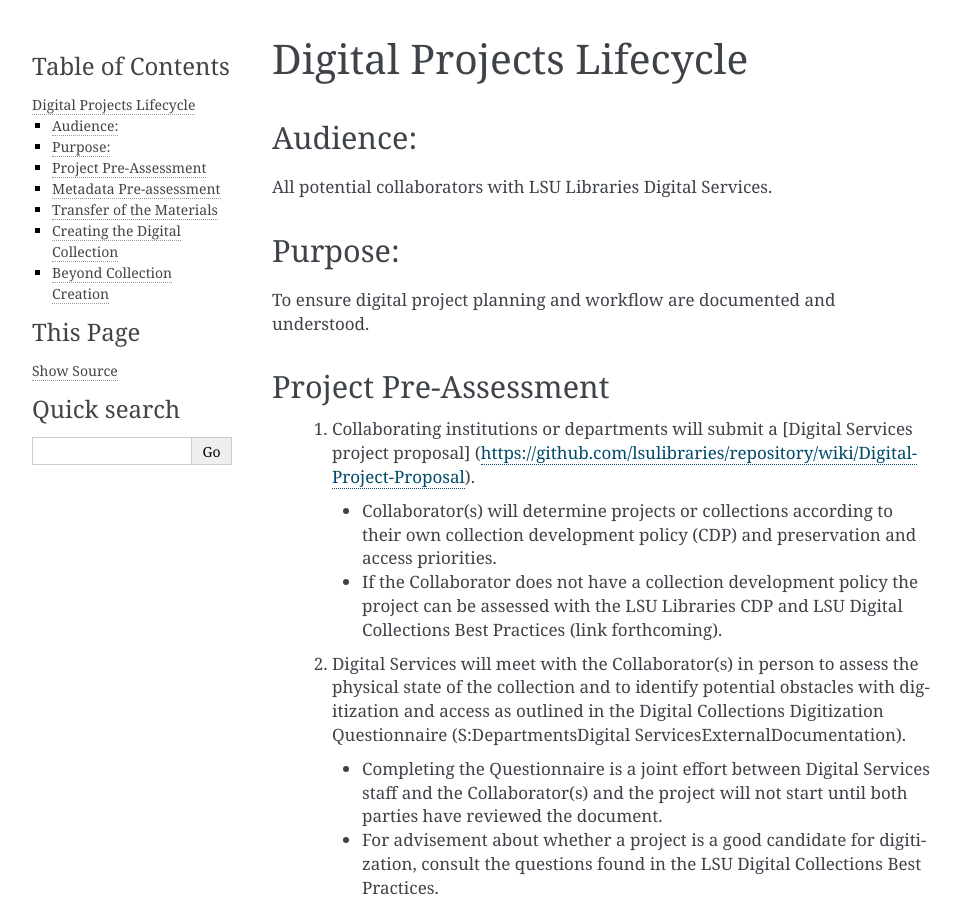
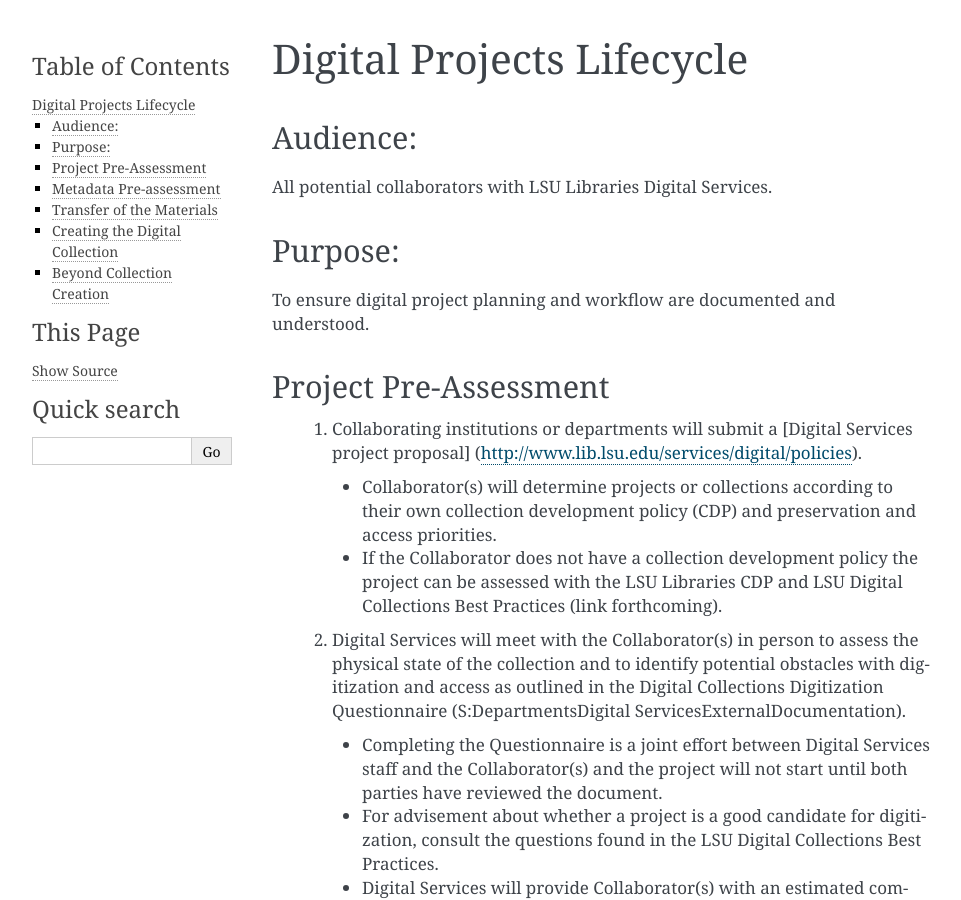
Before and after one commit to lsulibraries/ldl-documentation, a Sphinx documentation site: the page built from source/Digital-Projects-Lifecycle-for-Collaborators.rst, in a window 1280 px wide and 900 px high. Shown: the whole window, without its empty margins (148-1109 px from the left). Built offline with Sphinx 7.4.7, drawn with Linux system fonts in a browser that asks for light colours; pages that are not in the unit, such as notebooks, are missing from menus; some of the changed lines change nothing that is shown.

Commit message:
fix broken link

```diff
--- a/source/Digital-Projects-Lifecycle-for-Collaborators.rst
+++ b/source/Digital-Projects-Lifecycle-for-Collaborators.rst
@@ -18,7 +18,7 @@
 Project Pre-Assessment
 *****************************************************************
 
-  1. Collaborating institutions or departments will submit a [Digital Services project proposal] (https://github.com/lsulibraries/repository/wiki/Digital-Project-Proposal).
+  1. Collaborating institutions or departments will submit a [Digital Services project proposal] (http://www.lib.lsu.edu/services/digital/policies).
 
     * Collaborator(s) will determine projects or collections according to their own collection development policy (CDP) and preservation and access priorities.
     * If the Collaborator does not have a collection development policy the project can be assessed with the LSU Libraries CDP and LSU Digital Collections Best Practices (link forthcoming).
```
